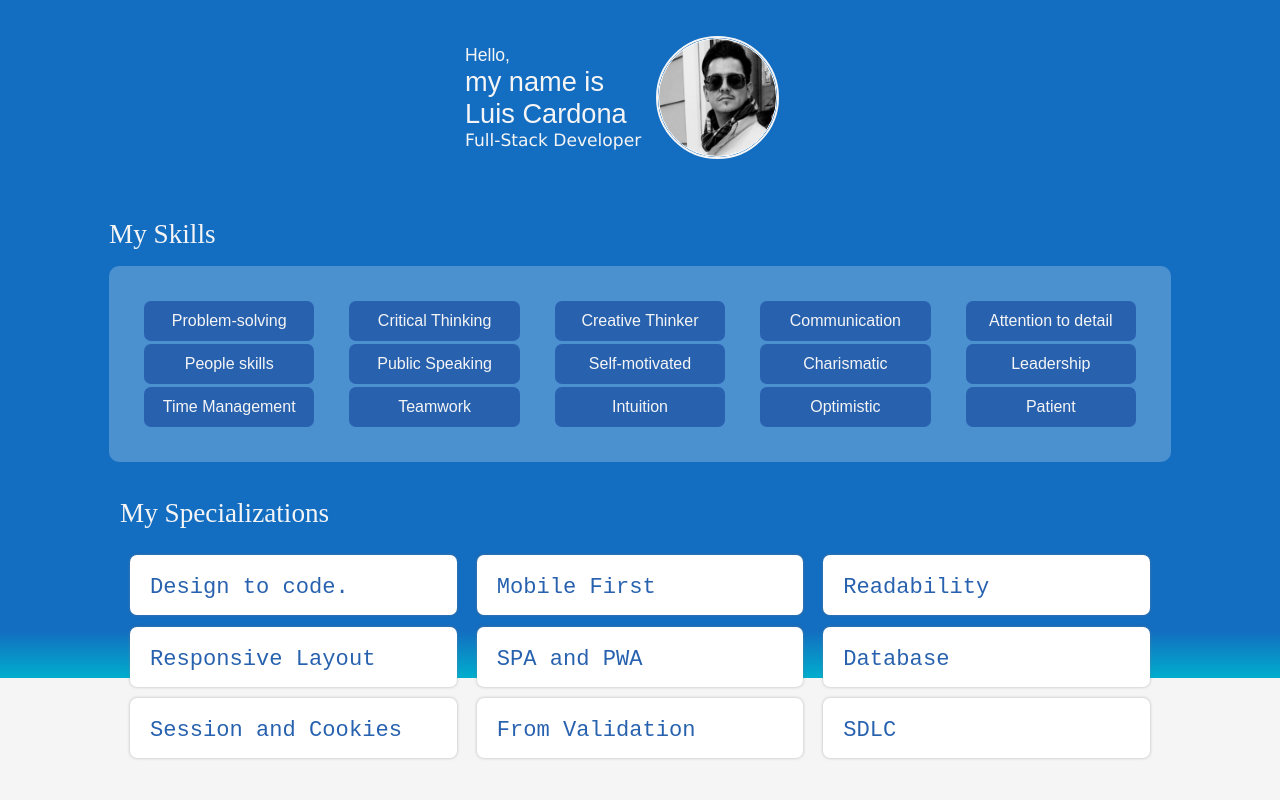
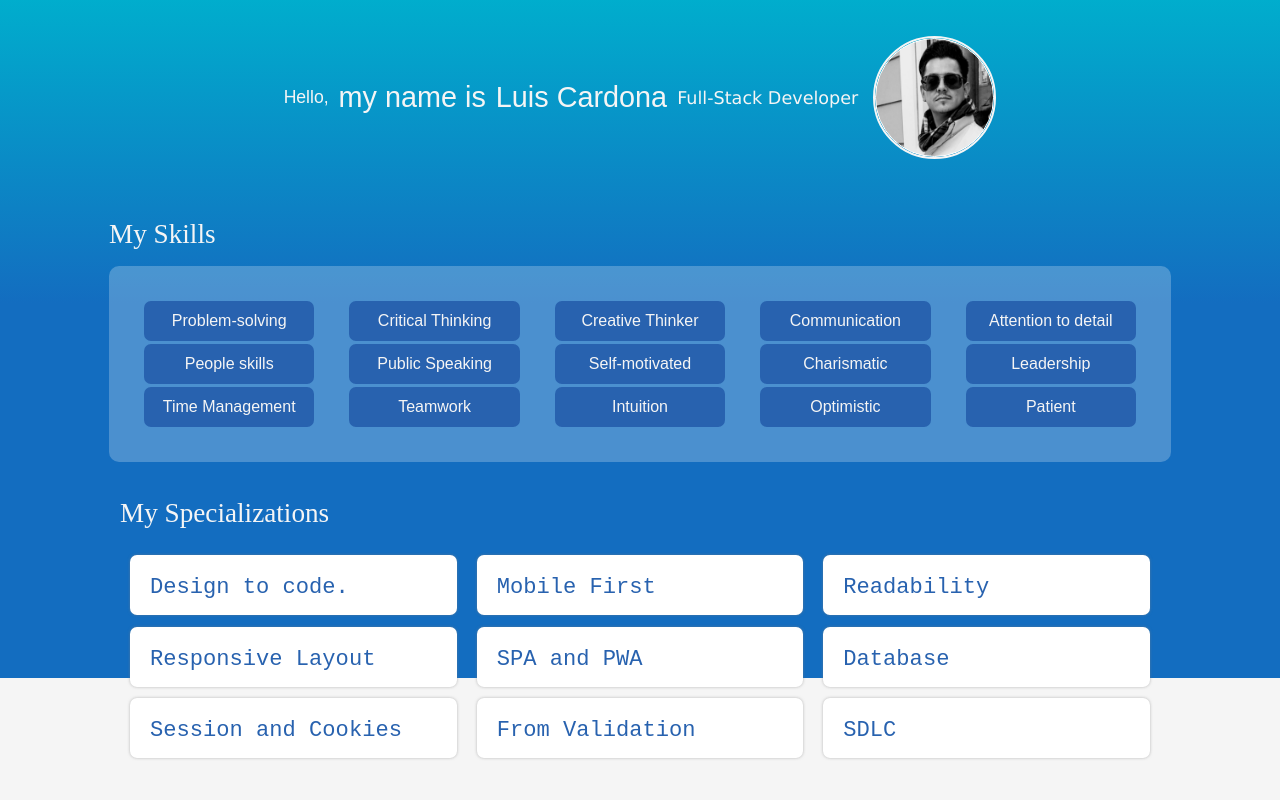
Before and after one commit to louieLouie117/react-portfolio, a React (Create React App) app in the folder client/: page / in a window 1280 px wide. Shown: the top 800 px of the page. Built offline with nearby package versions, Linux system fonts and the light colour scheme.

Commit message:
GreatingLayoutUpdate

```diff
--- a/client/src/components/LandingPage/HeroBanner.jsx
+++ b/client/src/components/LandingPage/HeroBanner.jsx
@@ -64,20 +64,13 @@ window.onload = function() {
             {/* <img src="/img/portfolioImg.png" alt=""/> */}
 
                 <header>
-                <h3>{timeLabel},</h3>
+                <h2>{timeLabel},</h2>
+                <h3>my name is </h3>
+                <h1>Luis Cardona</h1>
+                <p>Full-Stack Developer</p>
+            </header>
 
-                <h2>my name is </h2>
-                <div>
-                <h1>Luis Cardona</h1>
-
-                <p>Full-Stack Developer</p>
-                </div>
-
-
-            </header>
             <img src="/img/portfolioImg.png" alt=""/>
-
-
             </div>
          </header>
 
--- a/client/src/modules/LandingPageStyles.css
+++ b/client/src/modules/LandingPageStyles.css
@@ -799,7 +799,8 @@ html{
   .myHeader-container{
     display: grid;
     background: #2862AF;
-    background: linear-gradient(to bottom, #136DC0 93%, #00aecd);
+    background: linear-gradient(to bottom, #00aecd, #136DC0 45%);
+    /* background: linear-gradient(to bottom, #136DC0 60%, #00aecd); */
     justify-items: center;
     font: 1em sans-serif;
     padding-top: 20px;
@@ -949,10 +950,12 @@ html{
     display: flex;
     column-gap: 15px;
     row-gap: 5px;
-    width: 350px;
+    width: 100vw;
+    justify-content: center;
     margin: 0 auto;
     padding: 20px 0;
     color: whitesmoke;
+
 
   }
 
@@ -980,36 +983,58 @@ html{
     align-self: center;
     font: 1em sans-serif;
     font-family: Verdana, Geneva, Tahoma, sans-serif;
+    align-items: center;
+    max-width: 350px;
 
 
   }
+
+
+
   .name-container h1{
-    font: 1.7em sans-serif;
+    font: 1.8em sans-serif;
     color: whitesmoke;
 
   }
 
 
   .name-container h2{
-    font: 1.7em sans-serif;
+    font: 1.1em sans-serif;
     color: whitesmoke;
 
   }
 
 
   .name-container h3{
-    font: 1.1em sans-serif;
+    font: 1.8em sans-serif;
     color: whitesmoke;
 
   }
 
   .name-container p{
-    font: 1.07em sans-serif;
+    font: 1.1em sans-serif;
     color: whitesmoke;
    font-family: Verdana, Geneva, Tahoma, sans-serif;
 
 
   }
+
+  @media screen and (min-width: 1050px){
+
+    .name-container header{
+      display: flex;
+      column-gap: 10px;
+    justify-items: center;
+    align-self: center;
+      font: 1em sans-serif;
+      font-family: Verdana, Geneva, Tahoma, sans-serif;
+      max-width: none;
+
+
+
+    }
+
+    }
 
   .name-container img{
     border: solid 2px whitesmoke;
```
